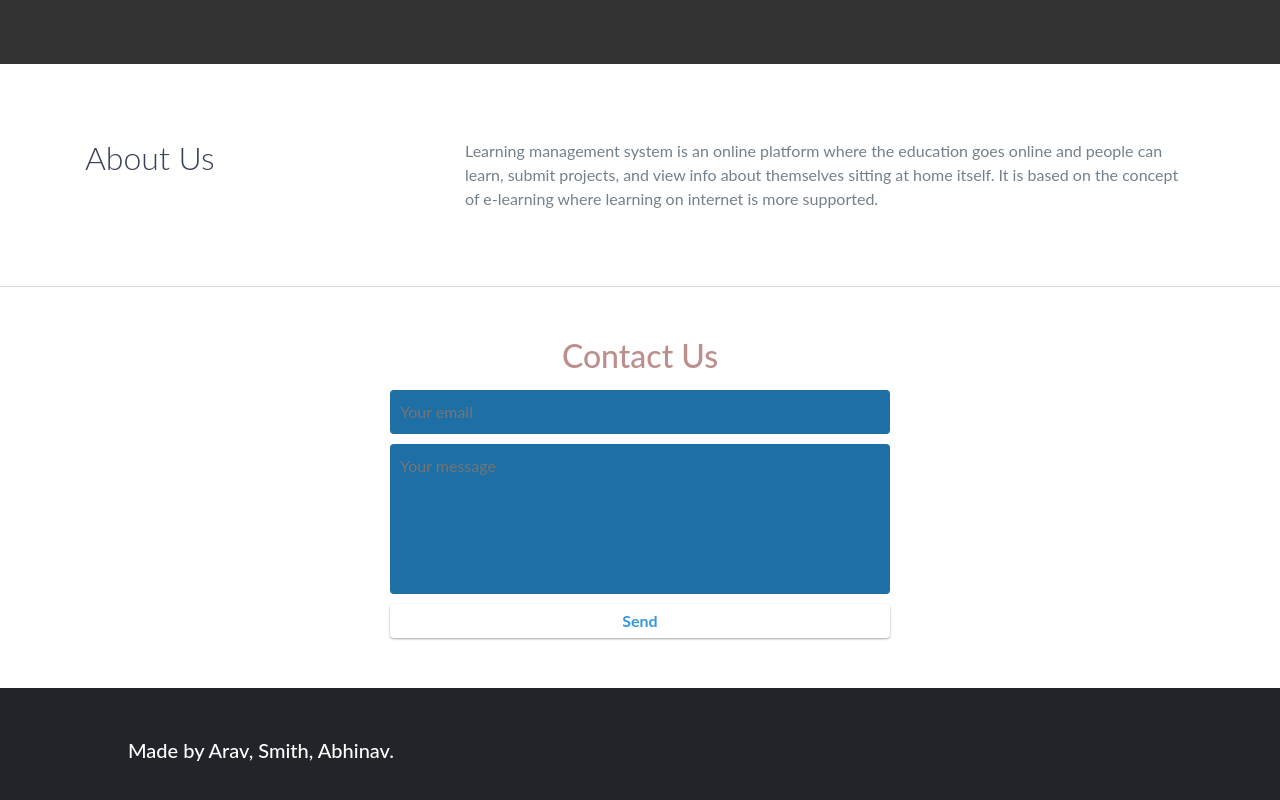
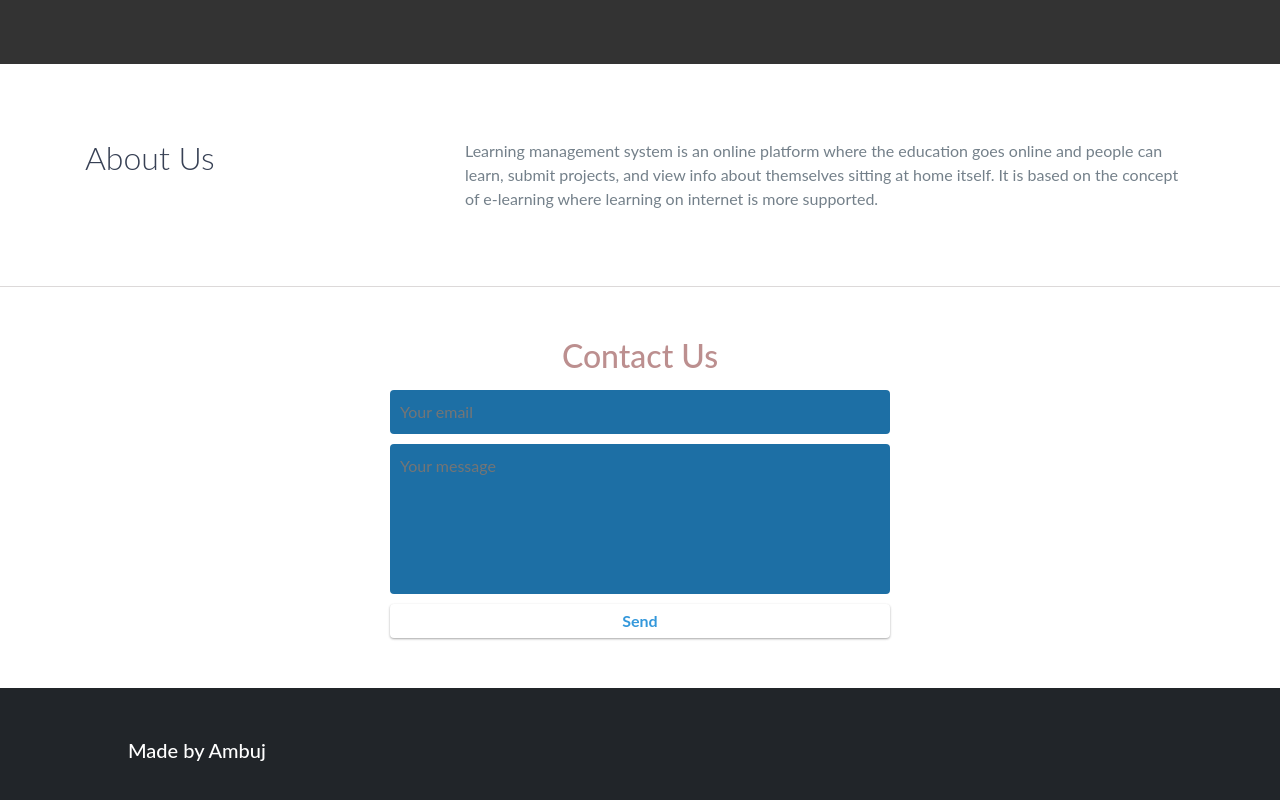
Before and after one commit to ambujraj/Learning-Management-System, a plain HTML site: page index.html in a window 1280 px wide. Shown: the part 736-1536 px from the top of the page. Drawn offline with Linux system fonts and the light colour scheme.

Commit message:
Update index.html

```diff
--- a/index.html
+++ b/index.html
@@ -108,7 +108,7 @@
             <div class="row">
 
                     <h5 style="color:white;margin-left:10%;">
-                        Made by Arav, Smith, Abhinav.
+                        Made by Ambuj
                     </h5>
 
 
```
